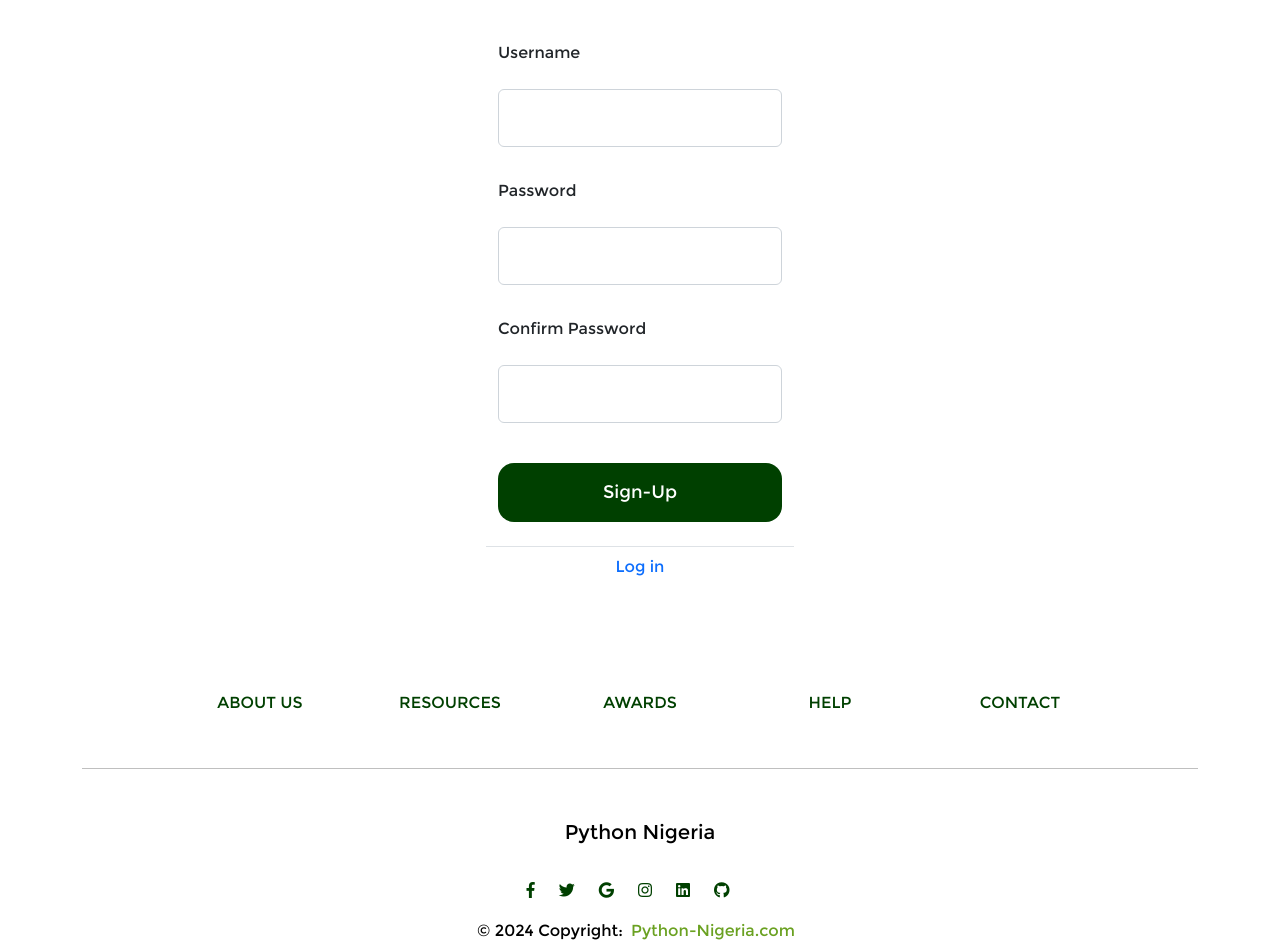
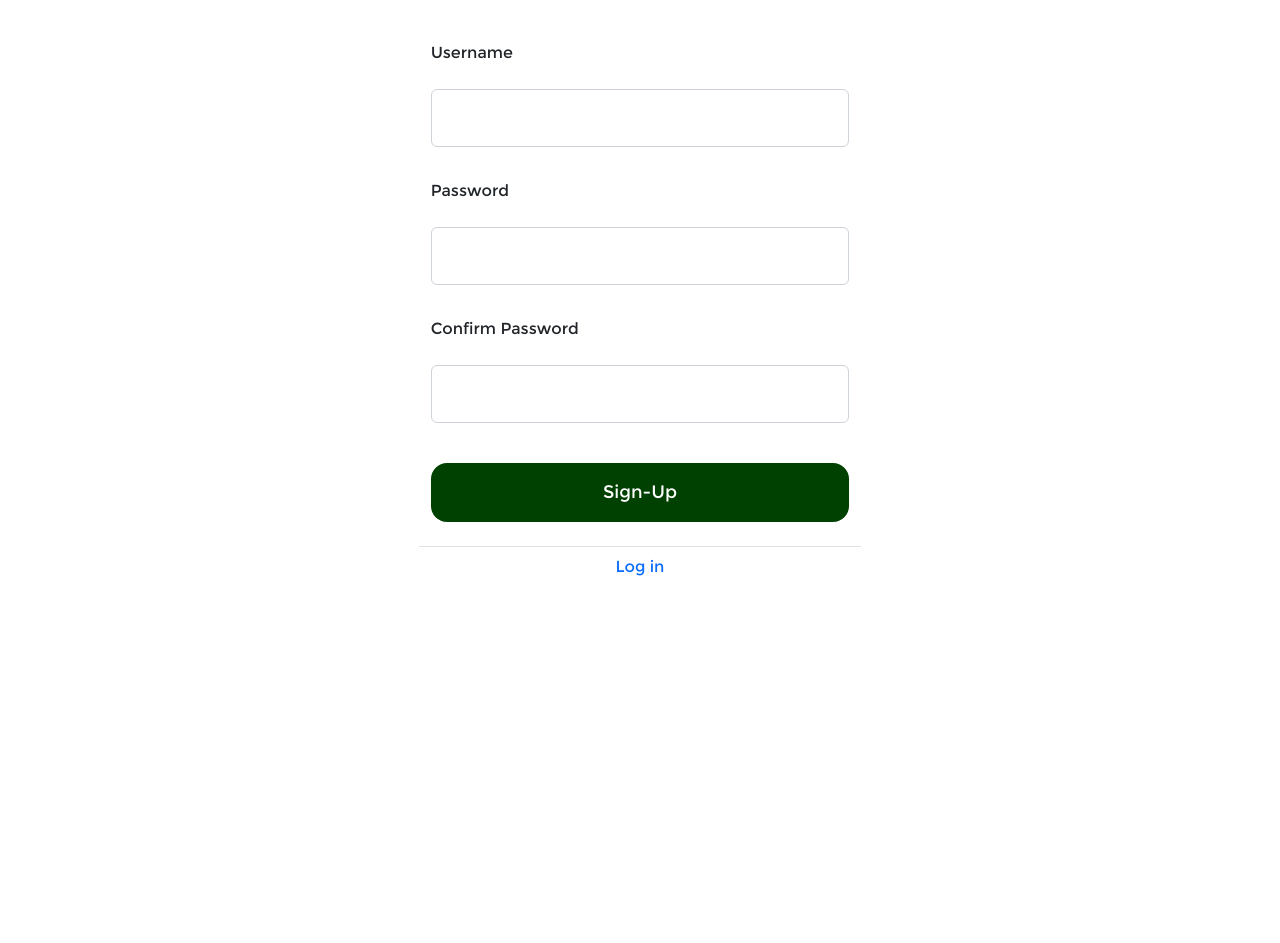
Before and after one commit to Python-Nigeria/pynigeria, a Next.js app: page /account/signup in a window 1280 px wide. Shown: the part 203-1146 px from the top of the page. After the commit the page ends 800 px from the top, so only its background shows below. Built offline with nearby package versions, Linux system fonts and the light colour scheme.

Commit message:
'updated'

```diff
--- a/src/app/account/signup/page.js
+++ b/src/app/account/signup/page.js
@@ -68,11 +68,11 @@ export default function SignUp(props){
 },[])
 
 	return(
-		<div class="container">
-		<div class="row justify-content-center align-items-center vh-100">
-			<div class="col-md-4 col-sm rounded color-bg-white p-5">
+		<div class="container-fluid position-fixed vh-100 color-bg-white d-flex justify-content-center w-100">
+
+		<div class="col-sm col-md-4">
 				<div class="row mb-3">
-					<div class="col color-black sz-16 cente"> <img src="/logo.svg" class="p-2" style={{height:"25px"}} />Python Nigeria </div>
+					<div class="col color-black sz-16 "> <img src="/logo.svg" class="p-2" style={{height:"25px"}} />Python Nigeria </div>
 				</div>
 
 				<div class="row sz-14 mb-5">
@@ -115,7 +115,6 @@ export default function SignUp(props){
 				<div class="col center p-2 py3">
 				<Link href="/account/login" class="no-decoration sz-16 "> Log in </Link>
 				</div>
-				</div>
 			</div>
 			</div>
 			</div>
--- a/src/app/layout.js
+++ b/src/app/layout.js
@@ -65,9 +65,7 @@ function Footer(){
       </section>
 
 
-      <hr class="my-5" />
-
-      <section class="mb-3">
+      <section class="my-4 my-md-5 border-top pt-4">
         <div class="row d-flex justify-content-center">
           <div class="col-lg-8 sz-20">
             <p>
@@ -100,7 +98,7 @@ function Footer(){
       </section>
       </div>
     <div class="text-center">
-      © 2024 Copyright:
+      © 2024 Copyright
       <a class="color-s no-decoration mx-2" href="https://pynigeria.vercel.app/"
          >Python-Nigeria.com</a
         >
```
